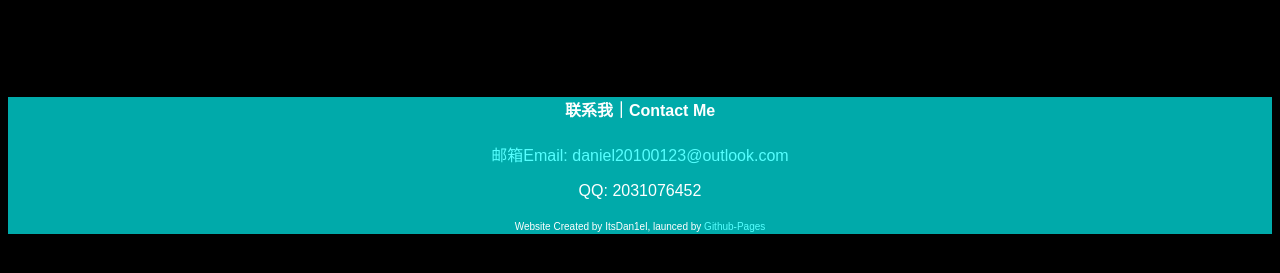
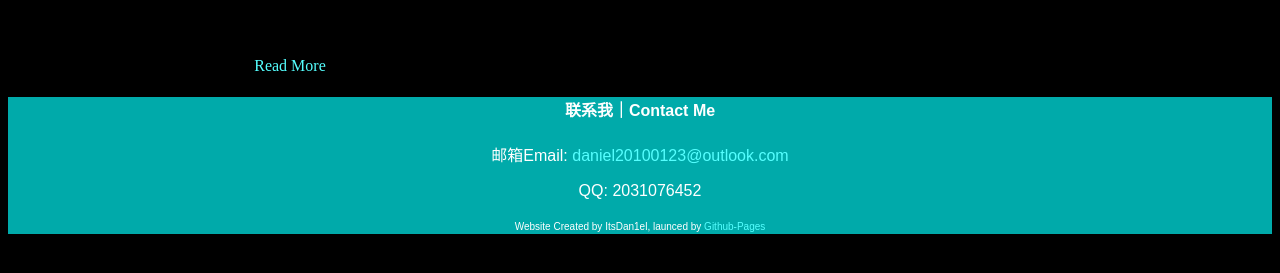
Before and after one commit to ItsDan1el/itsdan1el.github.io, a plain HTML site: page blogs/index.html in a window 1280 px wide. Shown: the part 345-618 px from the top of the page. Drawn offline with Linux system fonts and the light colour scheme.

Commit message:
Update index.html

```diff
--- a/blogs/index.html
+++ b/blogs/index.html
@@ -52,7 +52,7 @@
 
      <div class="bloglist">
         <h3>Server - Ranks</h3>
-        <p>What are ranks and what can we do? | <a href="/blog/server/ranks/"></p>
+        <p>What are ranks and what can we do? | <a href="/blog/server/ranks/">Read More</a></p>
 
      </div>
 
```
